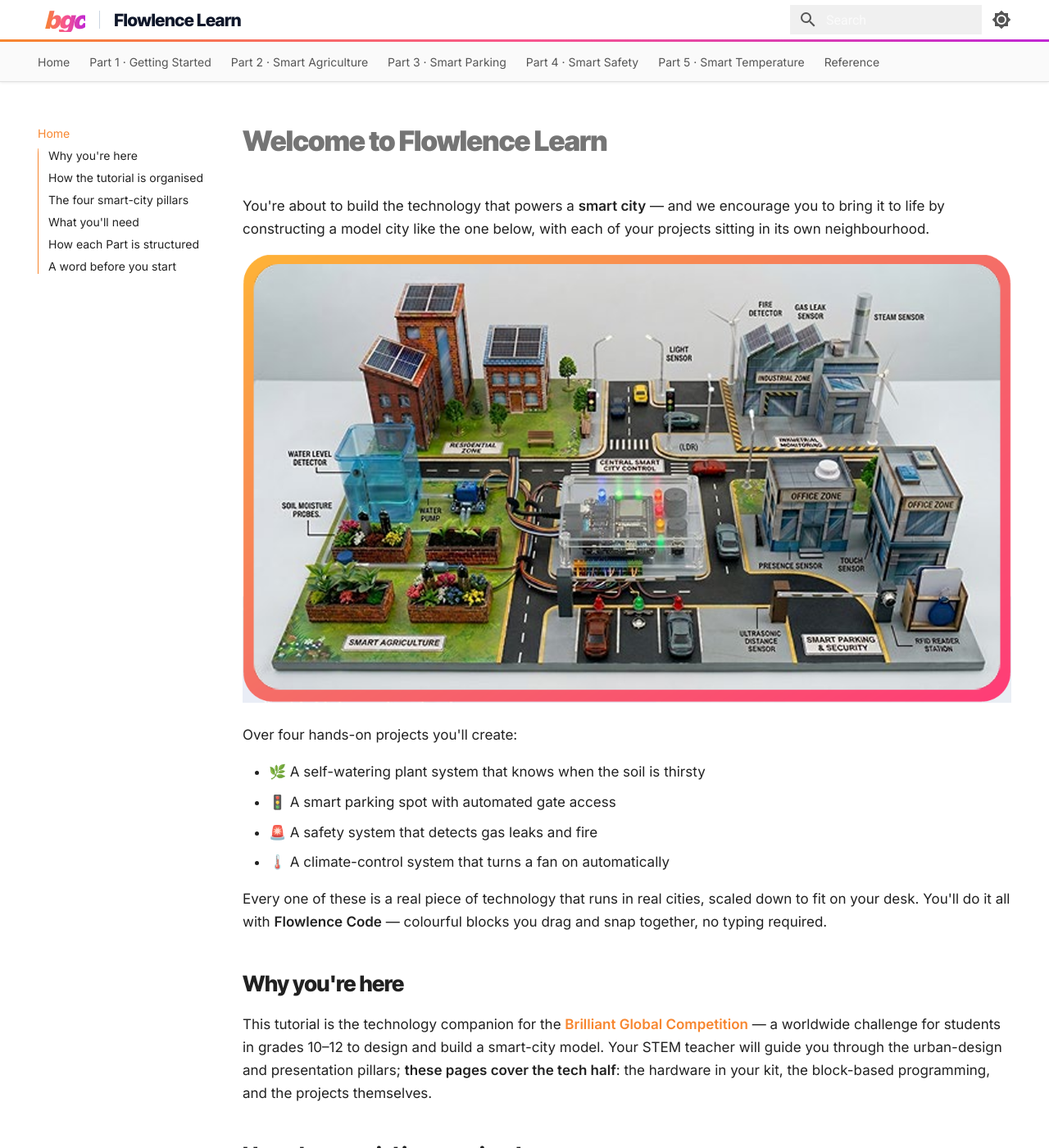
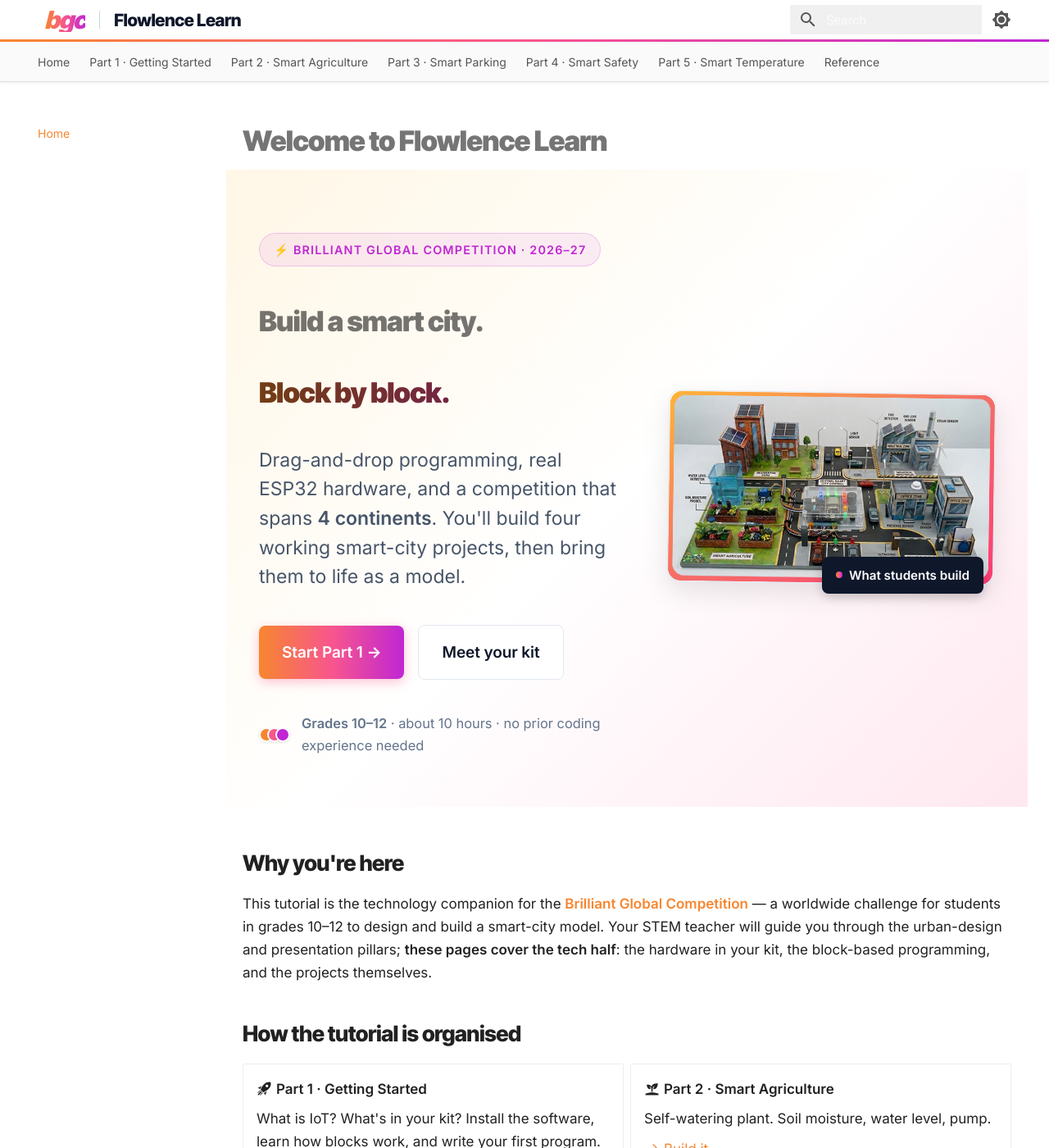
Before and after one commit to nabilibrahim101/flowlence-docs, an MkDocs documentation site: the page built from docs/index.md, in a window 1280 px wide and 1400 px high. Shown: the whole window at 82% size. Built offline with MkDocs 1.6.1 and Material for MkDocs 9.7.7, drawn with Linux system fonts in a browser that asks for light colours.

Commit message:
feat(redesign): home — replace hero with badge / two-line headline / framed image / CTAs
Co-Authored-By: Claude Sonnet 4.6 <noreply@anthropic.com>

```diff
--- a/docs/index.md
+++ b/docs/index.md
@@ -1,17 +1,39 @@
+---
+body_class: flowlence-home
+---
+
 # Welcome to Flowlence Learn
 
-You're about to build the technology that powers a **smart city** — and we encourage you to bring it to life by constructing a model city like the one below, with each of your projects sitting in its own neighbourhood.
+<div class="flowlence-hero" markdown>
+<div class="flowlence-hero__grid" markdown>
+<div markdown>
 
-![A student-built smart city model with four zones — agriculture, parking, safety, and climate — each wired to the ESP32 Plus and the Brilliant Smart City Kit](images/city-model.png)
+<span class="flowlence-hero__badge">⚡ Brilliant Global Competition · 2026–27</span>
 
-Over four hands-on projects you'll create:
+<h1 class="flowlence-hero__headline">Build a smart city.</h1>
+<h1 class="flowlence-hero__headline flowlence-hero__headline--gradient">Block by block.</h1>
 
-- 🌿 A self-watering plant system that knows when the soil is thirsty
-- 🚦 A smart parking spot with automated gate access
-- 🚨 A safety system that detects gas leaks and fire
-- 🌡️ A climate-control system that turns a fan on automatically
+<p class="flowlence-hero__sub">Drag-and-drop programming, real ESP32 hardware, and a competition that spans <strong>4&nbsp;continents</strong>. You'll build four working smart-city projects, then bring them to life as a model.</p>
 
-Every one of these is a real piece of technology that runs in real cities, scaled down to fit on your desk. You'll do it all with **Flowlence Code** — colourful blocks you drag and snap together, no typing required.
+<div class="flowlence-hero__ctas">
+<a class="flowlence-cta flowlence-cta--primary" href="getting-started/">Start Part 1 →</a>
+<a class="flowlence-cta flowlence-cta--secondary" href="getting-started/meet-your-kit/">Meet your kit</a>
+</div>
+
+<div class="flowlence-hero__trust">
+<span class="flowlence-hero__dots"><span></span><span></span><span></span></span>
+<span><strong>Grades 10–12</strong> · about 10 hours · no prior coding experience needed</span>
+</div>
+
+</div>
+<div class="flowlence-hero__image" markdown>
+<div class="flowlence-hero__image-frame">
+<img src="images/city-model.png" alt="A student-built smart city model with four zones — agriculture, parking, safety, and climate — each wired to the ESP32 Plus and the Brilliant Smart City Kit">
+</div>
+<div class="flowlence-hero__image-tag">What students build</div>
+</div>
+</div>
+</div>
 
 ## Why you're here
 
--- /dev/null
+++ b/overrides/main.html
@@ -0,0 +1,20 @@
+{% extends "base.html" %}
+
+{#- Inject body classes / data-pillar attribute from page front-matter via JS.
+    Material renders <body> in base.html; the cleanest cross-version override is
+    a small inline script that runs as soon as <body> exists. -#}
+{% block libs %}
+  {{ super() }}
+  {% if page and page.meta and (page.meta.body_class or page.meta.pillar) %}
+    <script>
+      (function() {
+        {% if page.meta.body_class %}
+          document.body.classList.add("{{ page.meta.body_class | e }}");
+        {% endif %}
+        {% if page.meta.pillar %}
+          document.body.setAttribute("data-pillar", "{{ page.meta.pillar | e }}");
+        {% endif %}
+      })();
+    </script>
+  {% endif %}
+{% endblock %}
```
